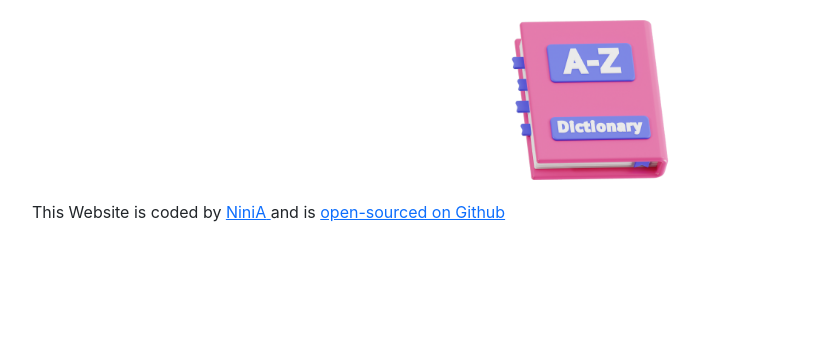
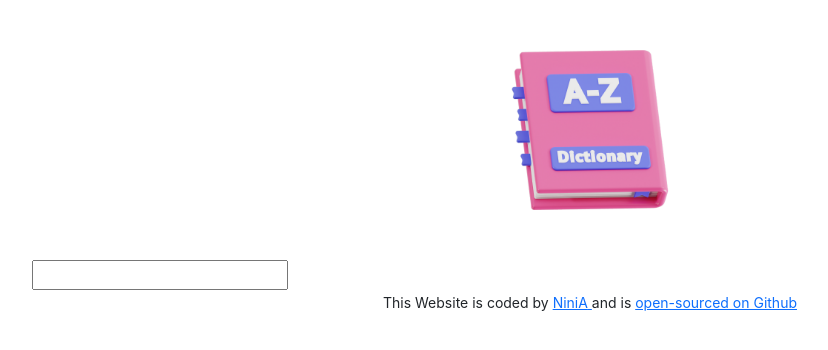
Before and after one commit to niniantadze/final-project-react-dictionary-by-ninia, a React (Create React App) app: page / in a window 1280 px wide. Shown: the top 350 px of the page, without its empty margins (50-878 px from the left). Built offline with nearby package versions, Linux system fonts and the light colour scheme.

Commit message:
added axios, tested API

```diff
--- a/package.json
+++ b/package.json
@@ -6,6 +6,7 @@
     "@testing-library/jest-dom": "^5.17.0",
     "@testing-library/react": "^13.4.0",
     "@testing-library/user-event": "^13.5.0",
+    "axios": "^1.6.6",
     "react": "^18.2.0",
     "react-dom": "^18.2.0",
     "react-scripts": "5.0.1",
--- a/src/App.css
+++ b/src/App.css
@@ -1,3 +1,7 @@
+.App-header {
+  margin: 30px 0;
+}
+
 .App-logo {
   width: 200px;
   display: block;
--- a/src/App.js
+++ b/src/App.js
@@ -1,7 +1,7 @@
 import React from "react";
 import "./App.css";
 import logo from "./logo.png";
-
+import Dictionary from "./Dictionary";
 export default function App() {
   return (
     <div className="App">
@@ -9,7 +9,12 @@
         <header className="App-header">
           <img src={logo} className="App-logo img-fluid" alt="logo" />
         </header>
-        <footer>
+        <main>
+          <Dictionary />
+        </main>
+
+        <footer className="text-center">
+          <small>
             This Website is coded by{" "}
             <a
               href="https://www.linkedin.com/in/nino-antadze/"
@@ -27,6 +32,7 @@
               {" "}
               open-sourced on Github
             </a>
+          </small>
         </footer>
       </div>
     </div>
--- /dev/null
+++ b/src/Dictionary.js
@@ -0,0 +1,29 @@
+import React, { useState } from "react";
+import "./Dictionary.css";
+import axios from "axios";
+export default function Dictionary() {
+  let [keyword, setKeyword] = useState("");
+
+  function handleResponse(response) {
+    console.log(response.data);
+  }
+
+  function search(event) {
+    event.preventDefault();
+    let apiKey = "fcec8ad3dft937afe4da000c469b9obf";
+    let apiUrl = `https://api.shecodes.io/dictionary/v1/define?word=${keyword}&key=${apiKey}`;
+    axios.get(apiUrl).then(handleResponse);
+  }
+  //https://www.shecodes.io/learn/apis/dictionary
+  function handleKeywordChange(event) {
+    setKeyword(event.target.value);
+  }
+
+  return (
+    <div className="Dictionary">
+      <form onSubmit={search}>
+        <input type="search" onChange={handleKeywordChange} />
+      </form>
+    </div>
+  );
+}
```
Also changed, not shown: src/Dictionary.css (added), 1 other file (tests, documents, lock files or other folders). Lines whose indentation alone changed are shown as unchanged.
